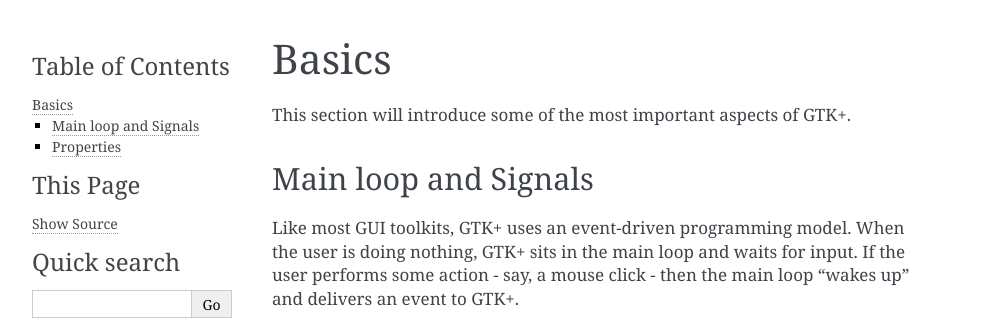
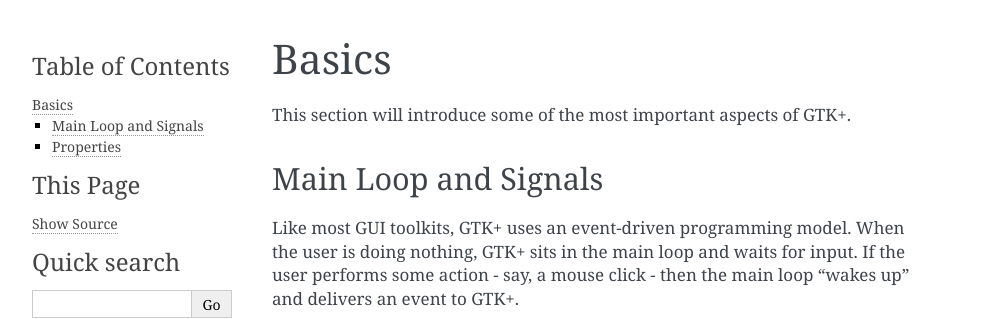
Before and after one commit to cbjartli/Gjs-Tutorial, a Sphinx documentation site: the page built from source/basics.txt, in a window 1280 px wide. Shown: the top 319 px of the page, without its empty margins (148-1141 px from the left). Built offline with Sphinx 7.4.7, drawn with Linux system fonts in a browser that asks for light colours.

Commit message:
Cosmetic change: capitalization in title

```diff
--- a/source/basics.txt
+++ b/source/basics.txt
@@ -8,7 +8,7 @@
 
 .. _signals:
 
-Main loop and Signals
+Main Loop and Signals
 ---------------------
 Like most GUI toolkits, GTK+ uses an event-driven programming model.
 When the user is doing nothing, GTK+ sits in the main loop and waits for input.
```
